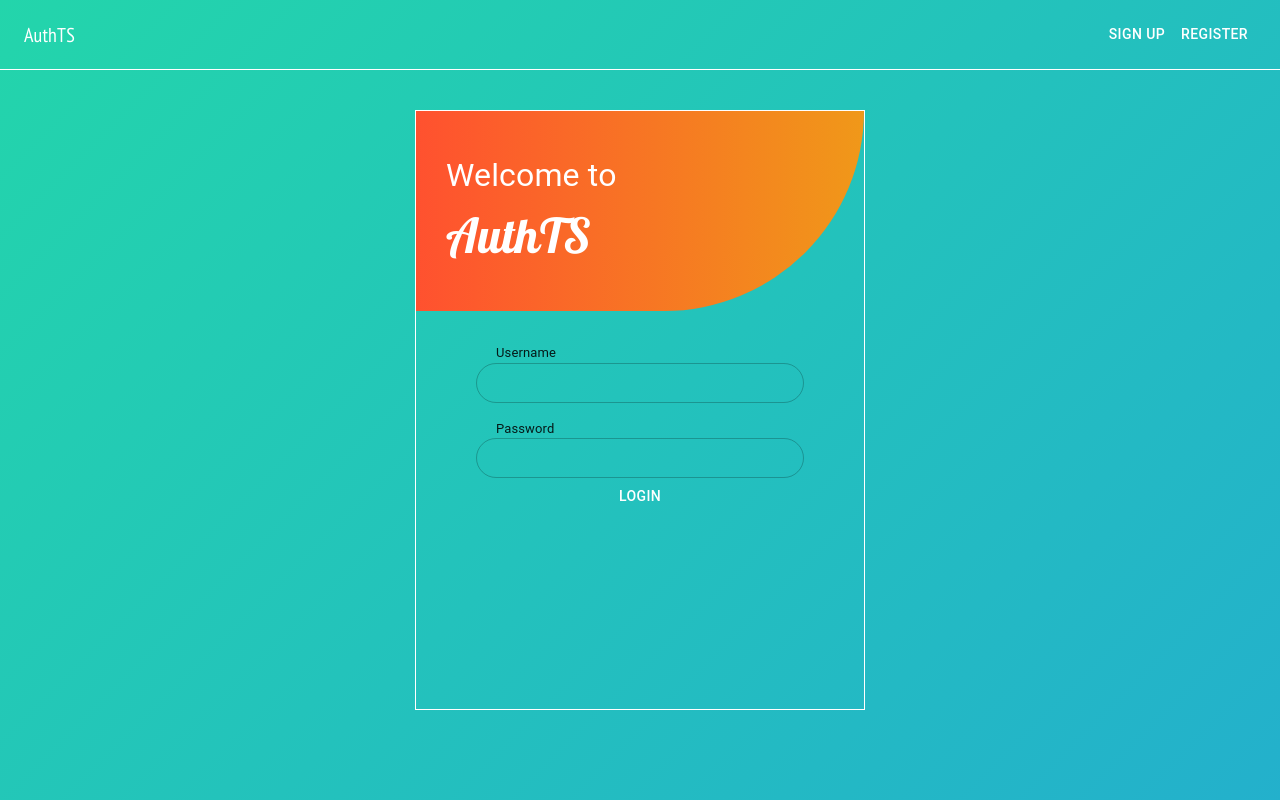
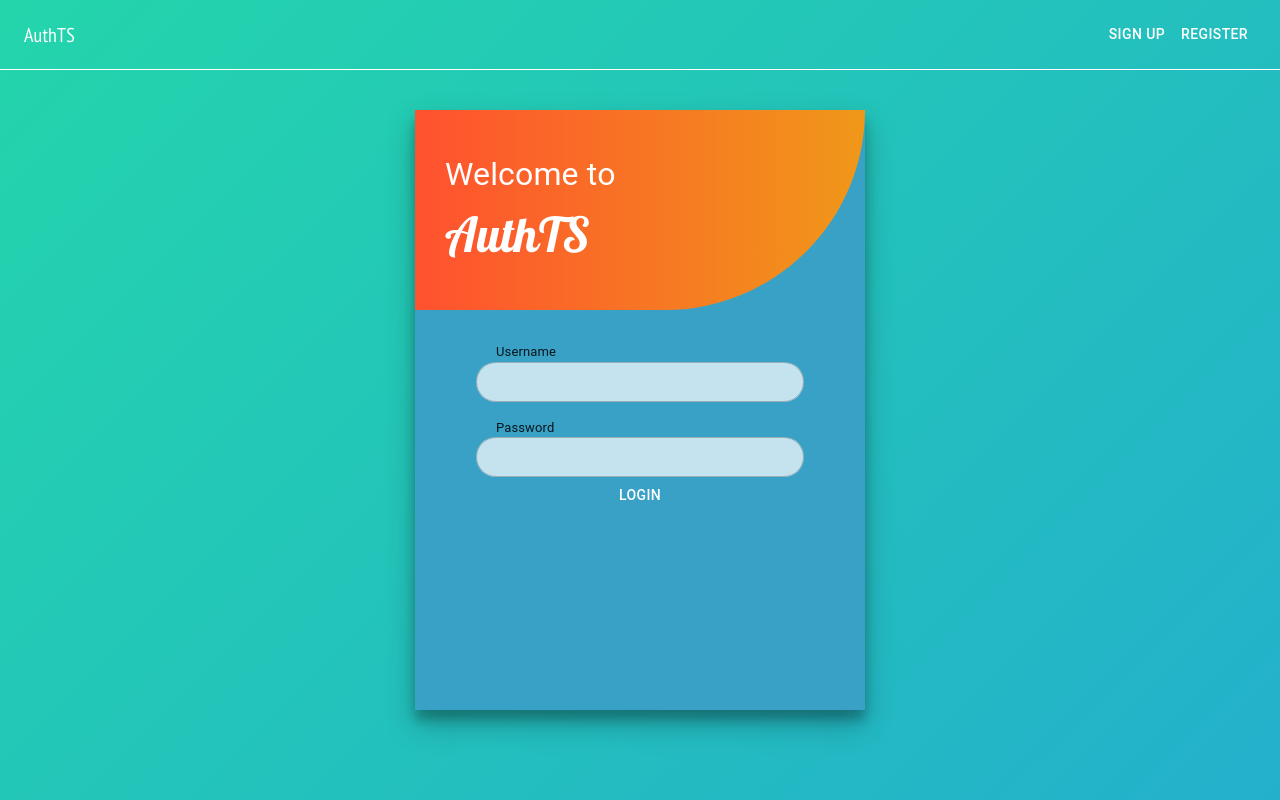
Before and after one commit to TadasSipavicius/Authentication-System-Frontend, a React (Create React App) app: page / in a window 1280 px wide. Built offline with nearby package versions, Linux system fonts and the light colour scheme; the HTML template or start-up script is replaced by a standard one.

Commit message:
Temporary login style change

```diff
--- a/src/Pages/Home/Home.Page.tsx
+++ b/src/Pages/Home/Home.Page.tsx
@@ -11,10 +11,11 @@ export default function HomePage() {
                     display: 'flex',
                     flexDirection: 'column',
                     alignItems: 'center',
-                    border: "1px solid white"
+                    backgroundColor: "#39A0C6",
+                    boxShadow: "rgb(0 0 0 / 25%) 0px 14px 28px, rgb(0 0 0 / 22%) 0px 10px 10px"
                 }}
             >
-                <Box sx={{ width: "100%", height: 200, backgroundColor: "orange", borderBottomRightRadius: "200px 200px", backgroundImage: "linear-gradient(to right, #ff512f, #f09819)", marginBottom: 4 }}>
+                <Box sx={{ width: "100%", height: 200, borderBottomRightRadius: "200px 200px", backgroundImage: "linear-gradient(to right, #ff512f, #f09819)", marginBottom: 4 }}>
                     <Stack sx={{ marginTop: 4, color: "#fff", margin: "0px 0px 0px 30px", height: "100%", justifyContent: "center" }}>
                         <Stack
                             sx={{ fontSize: "2rem" }}
@@ -39,7 +40,8 @@ export default function HomePage() {
                         size='small'
                         sx={{
                             "& .MuiInputBase-root": {
-                                borderRadius: 20
+                                borderRadius: 20,
+                                backgroundColor: "rgba(255,255,255, 0.7)"
                             },
                             "& .MuiInputBase-input": {
                                 width: 300
@@ -55,7 +57,8 @@ export default function HomePage() {
                         size='small'
                         sx={{
                             "& .MuiInputBase-root": {
-                                borderRadius: 20
+                                borderRadius: 20,
+                                backgroundColor: "rgba(255,255,255, 0.7)"
                             },
                             "& .MuiInputBase-input": {
                                 width: 300
```
